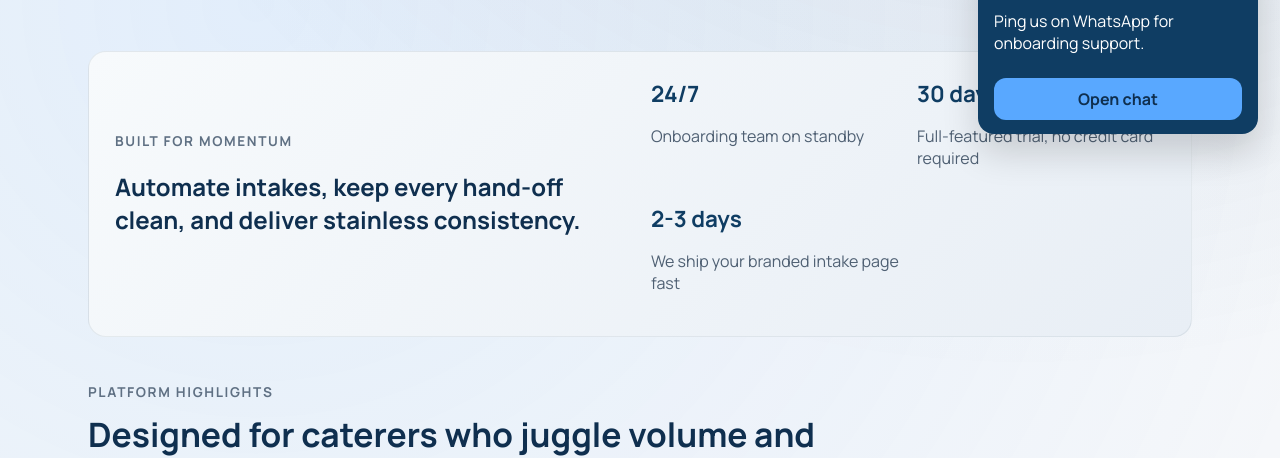
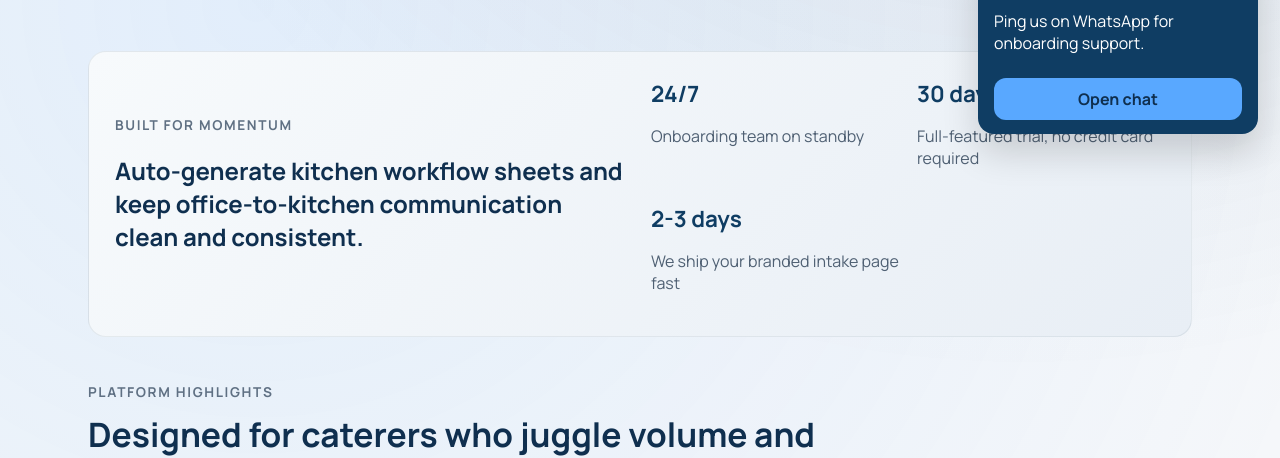
Before and after one commit to joeapter/CaterBasePro, a Django app: page / in a window 1280 px wide. Shown: the part 644-1102 px from the top of the page. Run offline with Django 4.2, Linux system fonts and the light colour scheme.

Commit message:
Update marketing headline for workflow comms

```diff
--- a/templates/marketing/landing.html
+++ b/templates/marketing/landing.html
@@ -88,7 +88,7 @@
         <div class="confidence-inner">
           <div>
             <p class="eyebrow">Built for momentum</p>
-            <h2>Automate intakes, keep every hand-off clean, and deliver stainless consistency.</h2>
+            <h2>Auto-generate kitchen workflow sheets and keep office-to-kitchen communication clean and consistent.</h2>
           </div>
           <div class="confidence-grid">
             <div>
```
